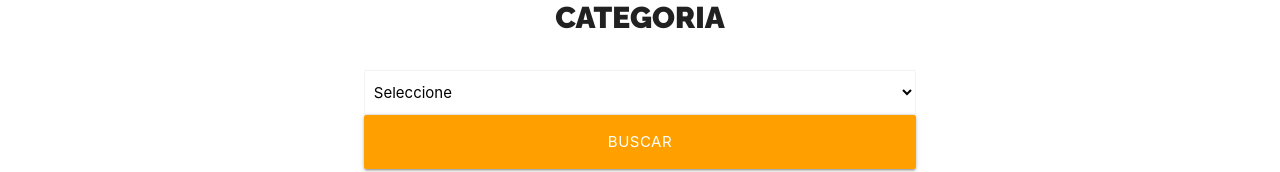
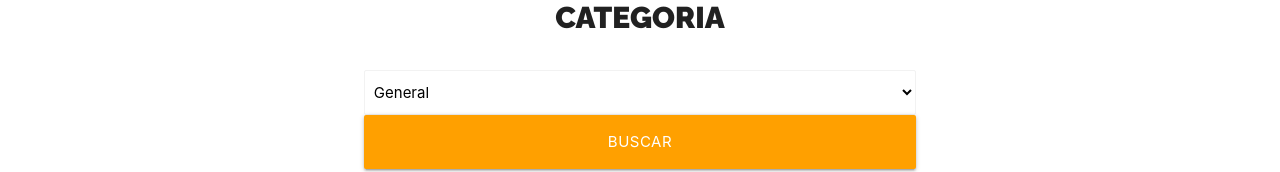
Before and after one commit to GerardoVargas/buscador_noticias, a React (Create React App) app: page / in a window 1280 px wide. Shown: the part 162-334 px from the top of the page. Built offline with nearby package versions, Linux system fonts and the light colour scheme.

Commit message:
Passing data to custom Hook SelectNoticias

```diff
--- a/src/components/Formulario.js
+++ b/src/components/Formulario.js
@@ -5,7 +5,17 @@ import useSelect from '../hooks/useSelect'
 
 const Formulario = () => {
 
-    const [categoria, SelectNoticias] = useSelect()
+    const OPCIONES = [
+        { value: 'general', label:'General'},
+        { value: 'technology', label:'Tecnología'},
+        { value: 'science', label:'Ciencia'},
+        { value: 'health', label:'Salud'},
+        { value: 'business', label:'Negocios'},
+        { value: 'entertainment', label:'Entretenimiento'},
+        { value: 'sports', label:'Deportes'}
+    ]
+
+    const [categoria, SelectNoticias] = useSelect('general', OPCIONES)
 
     return (
         <div className="container white">
--- a/src/hooks/useSelect.js
+++ b/src/hooks/useSelect.js
@@ -3,13 +3,17 @@ import React, {useState} from 'react';
 const useSelect = (stateInicial, opciones) => {
 
     //state inicial del hook
-    const [state, actualizarState] = useState('')
+    const [state, actualizarState] = useState(stateInicial)
 
     const SelectNoticias = () => (
         <select
             className="browser-default"
+            value={state}
+            onChange={e => actualizarState(e.target.value)}
         >
-            <option value="">Seleccione</option>
+            {opciones.map(opcion => (
+                <option key={opcion.value} value={opcion.value}>{opcion.label}</option>
+            ))}
         </select>
     )
 
```
